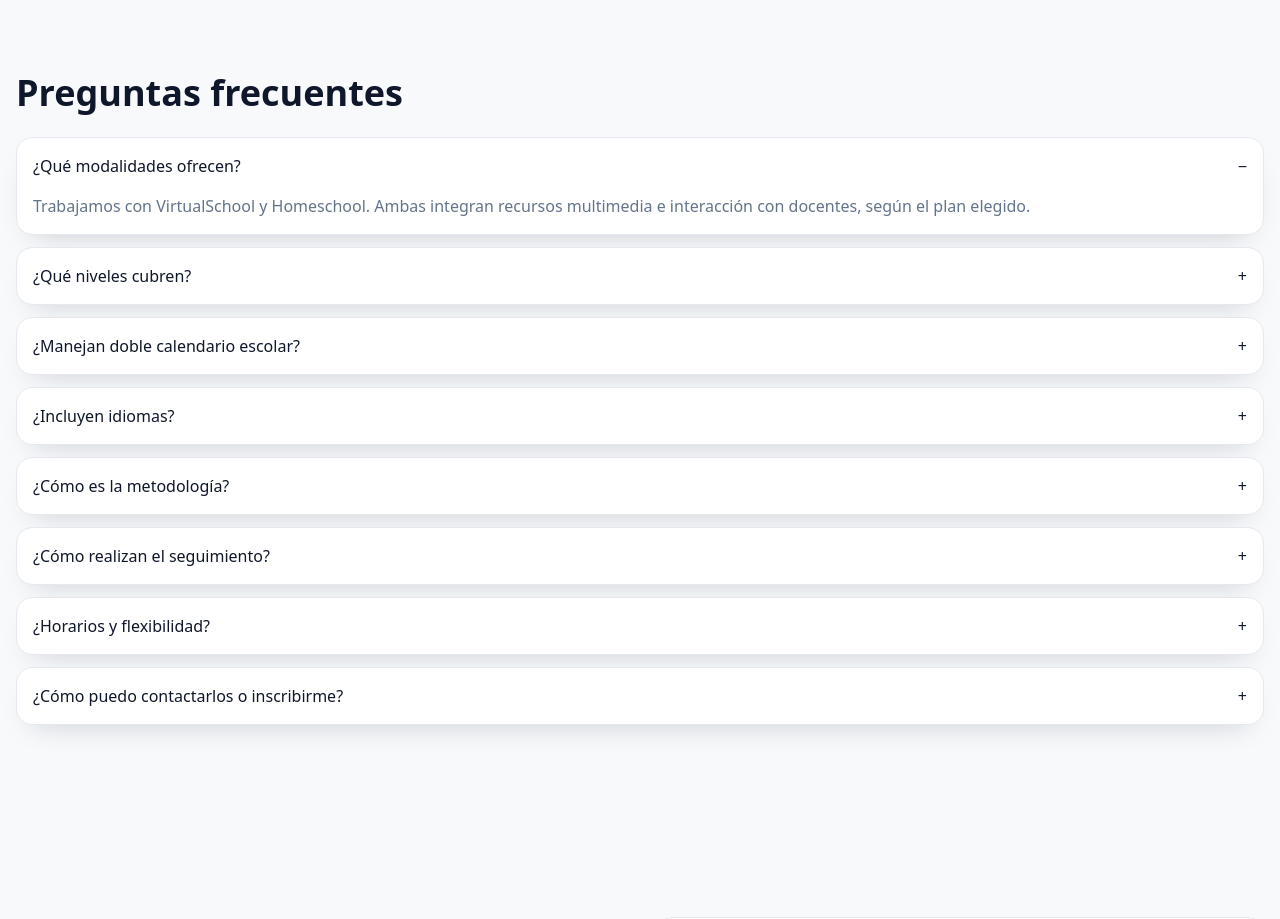
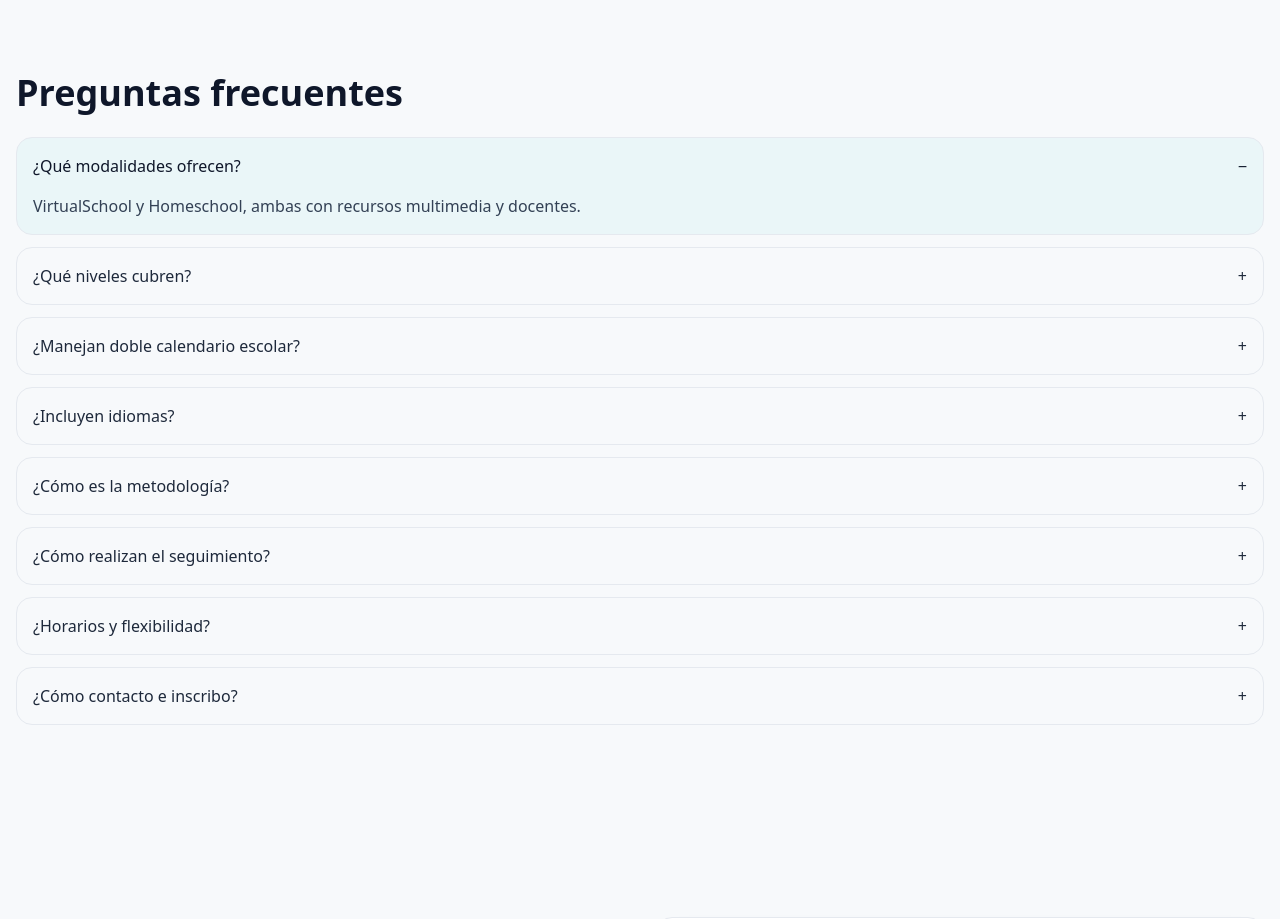
Before and after one commit to lulabtechnology/Alaf, a Next.js app: page / in a window 1280 px wide. Shown: the part 3880-4799 px from the top of the page. Built offline with nearby package versions, Linux system fonts and the light colour scheme.

Commit message:
Update faq.tsx

```diff
--- a/app/(site)/components/faq.tsx
+++ b/app/(site)/components/faq.tsx
@@ -1,46 +1,43 @@
-import { Accordion } from '@/components/ui/accordion';
+'use client';
+import { useState } from "react";
 
 const items = [
-  {
-    q: '¿Qué modalidades ofrecen?',
-    a: 'Trabajamos con VirtualSchool y Homeschool. Ambas integran recursos multimedia e interacción con docentes, según el plan elegido.'
-  },
-  {
-    q: '¿Qué niveles cubren?',
-    a: 'Preescolar, Primaria y Secundaria. La ruta y los objetivos se adaptan a la etapa del estudiante.'
-  },
-  {
-    q: '¿Manejan doble calendario escolar?',
-    a: 'Sí. Contamos con doble calendario: Regular e Internacional. Esto facilita la continuidad académica y la movilidad de las familias.'
-  },
-  {
-    q: '¿Incluyen idiomas?',
-    a: 'El inglés es un eje central del programa y también contamos con aprendizaje de francés como complemento.'
-  },
-  {
-    q: '¿Cómo es la metodología?',
-    a: 'Aprendizaje activo con videos, simulaciones, podcasts, e-books interactivos y proyectos. Se combinan clases guiadas, práctica y evaluaciones periódicas.'
-  },
-  {
-    q: '¿Cómo realizan el seguimiento?',
-    a: 'Diagnóstico inicial, metas por períodos, simulacros y reportes de progreso para estudiantes y familias. Ofrecemos acompañamiento 1:1 cuando se requiere.'
-  },
-  {
-    q: '¿Horarios y flexibilidad?',
-    a: 'Proponemos una planificación base y opciones flexibles por familia. Las sesiones y materiales se ajustan a la disponibilidad del estudiante.'
-  },
-  {
-    q: '¿Cómo puedo contactarlos o inscribirme?',
-    a: 'Escríbenos por WhatsApp al +507 6399-3131 o por Instagram @alafinternationalacademy. También puedes usar el formulario de la web en la sección Contacto.'
-  }
+  { q: "¿Qué modalidades ofrecen?", a: "VirtualSchool y Homeschool, ambas con recursos multimedia y docentes." },
+  { q: "¿Qué niveles cubren?", a: "Primaria, Secundaria y Preuniversitario (ruta por objetivos y reforzamiento por materias)." },
+  { q: "¿Manejan doble calendario escolar?", a: "Sí, Regular e Internacional, facilitando la continuidad académica." },
+  { q: "¿Incluyen idiomas?", a: "Inglés como eje central y francés como complemento." },
+  { q: "¿Cómo es la metodología?", a: "Aprendizaje activo con videos, simulaciones, podcasts y e-books; evaluaciones periódicas." },
+  { q: "¿Cómo realizan el seguimiento?", a: "Diagnóstico inicial, metas por período, simulacros, reportes a familias y tutorías 1:1." },
+  { q: "¿Horarios y flexibilidad?", a: "Planificación base y opciones flexibles según disponibilidad del estudiante." },
+  { q: "¿Cómo contacto e inscribo?", a: "WhatsApp Atención: +507 6399-3131. También Instagram @alafinternationalacademy o el formulario." }
 ];
 
 export function FAQ() {
+  const [open, setOpen] = useState<number | null>(0);
+
   return (
     <section className="section">
       <div className="container-max">
         <h2 className="h2 mb-6">Preguntas frecuentes</h2>
-        <Accordion items={items} />
+
+        <div className="space-y-3">
+          {items.map((it, i) => {
+            const isOpen = open === i;
+            return (
+              <div key={i} className={`faq-item ${isOpen ? "faq-open" : ""}`}>
+                <button
+                  className={`faq-head ${isOpen ? "text-slate-900" : "text-slate-800"}`}
+                  onClick={() => setOpen(isOpen ? null : i)}
+                  aria-expanded={isOpen}
+                >
+                  <span className="font-medium">{it.q}</span>
+                  <span aria-hidden>{isOpen ? "−" : "+"}</span>
+                </button>
+                <div className={`faq-body ${isOpen ? "block" : "hidden"}`}>{it.a}</div>
+              </div>
+            );
+          })}
+        </div>
       </div>
     </section>
   );
```
